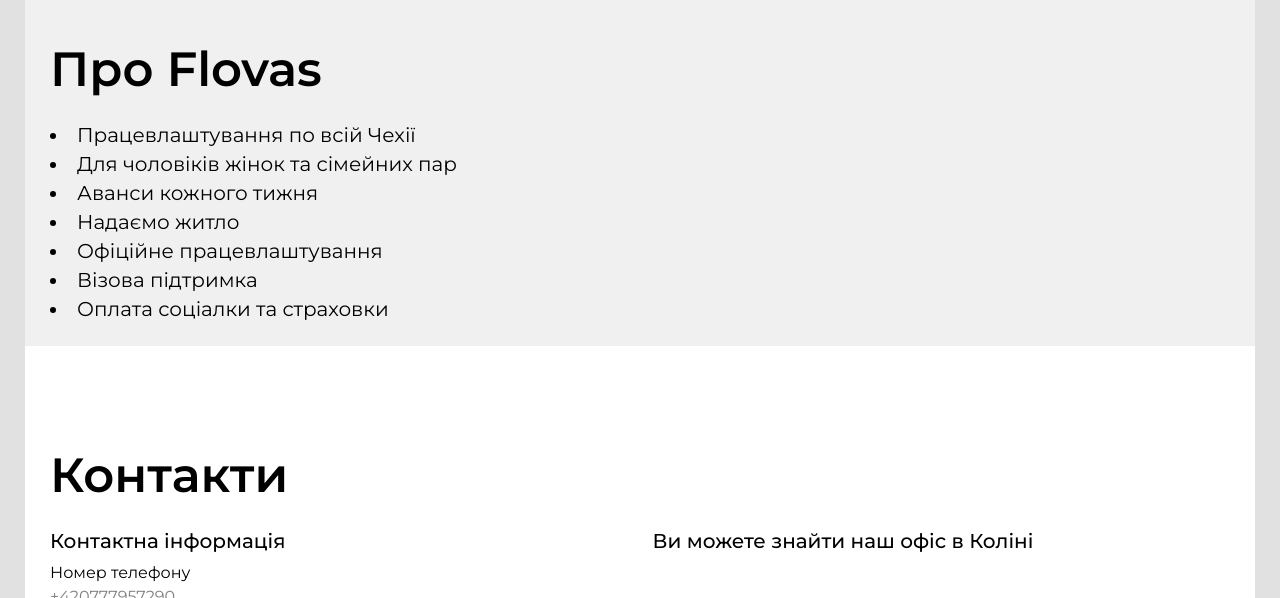
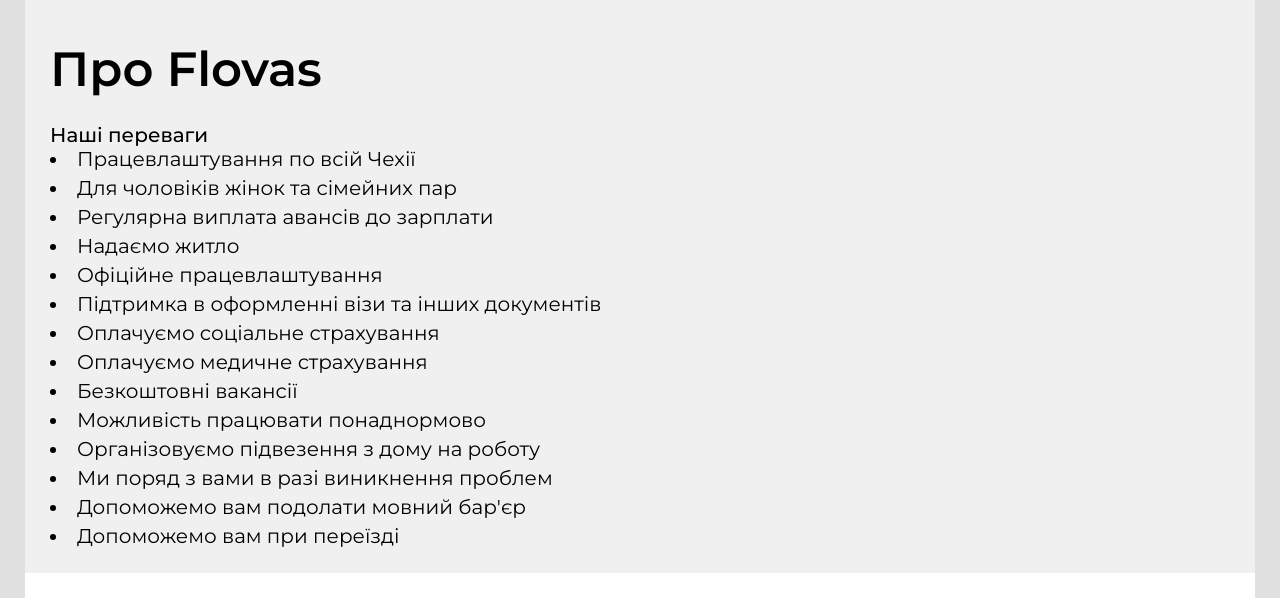
Before and after one commit to stepandordiai/flovas-agency, a React (Vite) app: page / in a window 1280 px wide. Shown: the part 860-1458 px from the top of the page. Built offline with nearby package versions, Linux system fonts and the light colour scheme; no server answers; grey boxes are pictures that could not be loaded.

Commit message:
v7.3.2 Update info

```diff
--- a/src/components/About/About.jsx
+++ b/src/components/About/About.jsx
@@ -7,14 +7,22 @@
 	return (
 		<div className="about" id="about">
 			<h2 className="about__title">{t("about_title")} Flovas</h2>
+			<h3 className="about__list-title">{t("about.our_advantages_title")}</h3>
 			<ul className="about__list">
-				<li>Працевлаштування по всій Чехії</li>
-				<li>Для чоловіків жінок та сімейних пар</li>
-				<li>Аванси кожного тижня</li>
-				<li>Надаємо житло</li>
-				<li>Офіційне працевлаштування</li>
-				<li>Візова підтримка</li>
-				<li>Оплата соціалки та страховки</li>
+				<li>{t("about.our_advantages1")}</li>
+				<li>{t("about.our_advantages2")}</li>
+				<li>{t("about.our_advantages3")}</li>
+				<li>{t("about.our_advantages4")}</li>
+				<li>{t("about.our_advantages5")}</li>
+				<li>{t("about.our_advantages6")}</li>
+				<li>{t("about.our_advantages7")}</li>
+				<li>{t("about.our_advantages8")}</li>
+				<li>{t("about.our_advantages9")}</li>
+				<li>{t("about.our_advantages10")}</li>
+				<li>{t("about.our_advantages11")}</li>
+				<li>{t("about.our_advantages12")}</li>
+				<li>{t("about.our_advantages13")}</li>
+				<li>{t("about.our_advantages14")}</li>
 			</ul>
 		</div>
 	);
--- a/src/components/About/About.scss
+++ b/src/components/About/About.scss
@@ -9,6 +9,11 @@
 	font-weight: 600;
 	padding-top: 100px;
 	padding-bottom: 25px;
+}
+
+.about__list-title {
+	font-size: clamp(1rem, 4vw, 1.25rem);
+	font-weight: 500;
 }
 
 .about__list {
--- a/src/components/LngSelect/LngSelect.jsx
+++ b/src/components/LngSelect/LngSelect.jsx
@@ -99,21 +99,21 @@
 					<ul className="lng-select__list">
 						<li
 							className={
+								getLngStorage() === "uk" ? activeLngOption : inactiveLngOption
+							}
+							data-value="uk"
+						>
+							<span>Українська</span>
+							<img width={25} height={25} src={ukIcon} alt="" />
+						</li>
+						<li
+							className={
 								getLngStorage() === "cs" ? activeLngOption : inactiveLngOption
 							}
 							data-value="cs"
 						>
 							<span>Čeština</span>
 							<img width={25} height={25} src={csIcon} alt="" />
-						</li>
-						<li
-							className={
-								getLngStorage() === "uk" ? activeLngOption : inactiveLngOption
-							}
-							data-value="uk"
-						>
-							<span>Українська</span>
-							<img width={25} height={25} src={ukIcon} alt="" />
 						</li>
 						<li
 							className={
--- a/src/components/LngSelect/LngSelect.scss
+++ b/src/components/LngSelect/LngSelect.scss
@@ -72,7 +72,7 @@
 	cursor: pointer;
 
 	&:hover {
-		background: var(--accent-clr);
+		background: var(--sec-accent-clr);
 	}
 }
 
--- a/src/translations/cs/translation.json
+++ b/src/translations/cs/translation.json
@@ -38,5 +38,23 @@
 
 	"contacts": {
 		"socials": "Sociální sítě"
+	},
+
+	"about": {
+		"our_advantages_title": "Naše výhody",
+		"our_advantages1": "Zaměstnání v celé České republice",
+		"our_advantages2": "Pro muže, ženy a páry",
+		"our_advantages3": "Pravidelné vyplácení záloh na mzdu",
+		"our_advantages4": "Poskytujeme ubytování",
+		"our_advantages5": "Oficiální zaměstnání",
+		"our_advantages6": "Pomoc při získávání víza a dalších dokumentů",
+		"our_advantages7": "Platíme sociální pojištění",
+		"our_advantages8": "Platíme zdravotní pojištění",
+		"our_advantages9": "Volná místa",
+		"our_advantages10": "Schopnost pracovat přesčas",
+		"our_advantages11": "Zajišťujeme dopravu z domova do práce",
+		"our_advantages12": "Jsme tu pro vás v případě problémů",
+		"our_advantages13": "Pomůžeme vám překonat jazykovou bariéru",
+		"our_advantages14": "Pomůžeme vám s vaším stěhováním"
 	}
 }
--- a/src/translations/en/translation.json
+++ b/src/translations/en/translation.json
@@ -38,5 +38,23 @@
 
 	"contacts": {
 		"socials": "Social networks"
+	},
+
+	"about": {
+		"our_advantages_title": "Our advantages",
+		"our_advantages1": "Employment throughout the Czech Republic",
+		"our_advantages2": "For men, women and couples",
+		"our_advantages3": "Regular payment of salary advances",
+		"our_advantages4": "We provide housing",
+		"our_advantages5": "Official employment",
+		"our_advantages6": "Support in obtaining a visa and other documents",
+		"our_advantages7": "We pay social insurance",
+		"our_advantages8": "We pay for health insurance",
+		"our_advantages9": "Free vacancies",
+		"our_advantages10": "Ability to work overtime",
+		"our_advantages11": "We organize transportation from home to work",
+		"our_advantages12": "We are there for you in case of problems",
+		"our_advantages13": "We will help you overcome the language barrier",
+		"our_advantages14": "We will help you with your move"
 	}
 }
--- a/src/translations/uk/translation.json
+++ b/src/translations/uk/translation.json
@@ -38,5 +38,23 @@
 
 	"contacts": {
 		"socials": "Соціальні мережі"
+	},
+
+	"about": {
+		"our_advantages_title": "Наші переваги",
+		"our_advantages1": "Працевлаштування по всій Чехії",
+		"our_advantages2": "Для чоловіків жінок та сімейних пар",
+		"our_advantages3": "Регулярна виплата авансів до зарплати",
+		"our_advantages4": "Надаємо житло",
+		"our_advantages5": "Офіційне працевлаштування",
+		"our_advantages6": "Підтримка в оформленні візи та інших документів",
+		"our_advantages7": "Оплачуємо соціальне страхування",
+		"our_advantages8": "Оплачуємо медичне страхування",
+		"our_advantages9": "Безкоштовні вакансії",
+		"our_advantages10": "Можливість працювати понаднормово",
+		"our_advantages11": "Організовуємо підвезення з дому на роботу",
+		"our_advantages12": "Ми поряд з вами в разі виникнення проблем",
+		"our_advantages13": "Допоможемо вам подолати мовний бар'єр",
+		"our_advantages14": "Допоможемо вам при переїзді"
 	}
 }
```
Also changed, not shown: to-do.txt (added).
